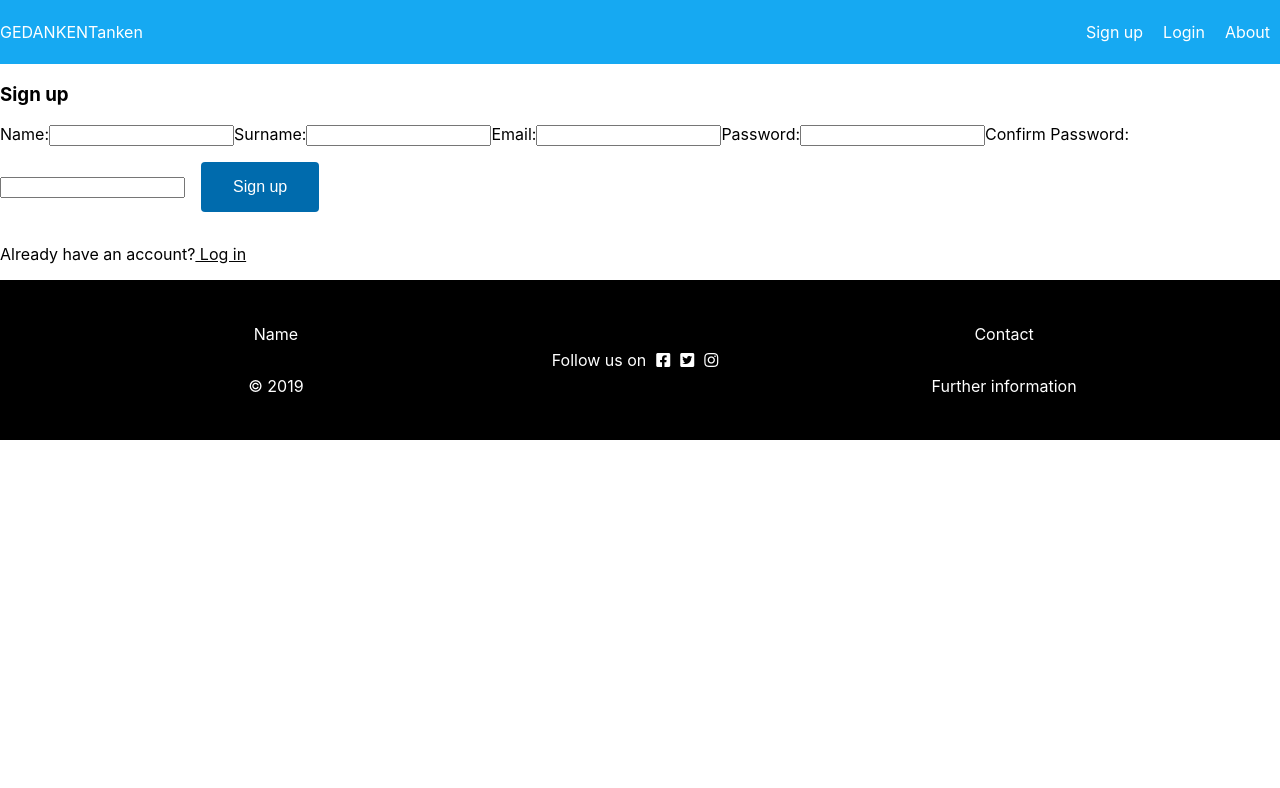
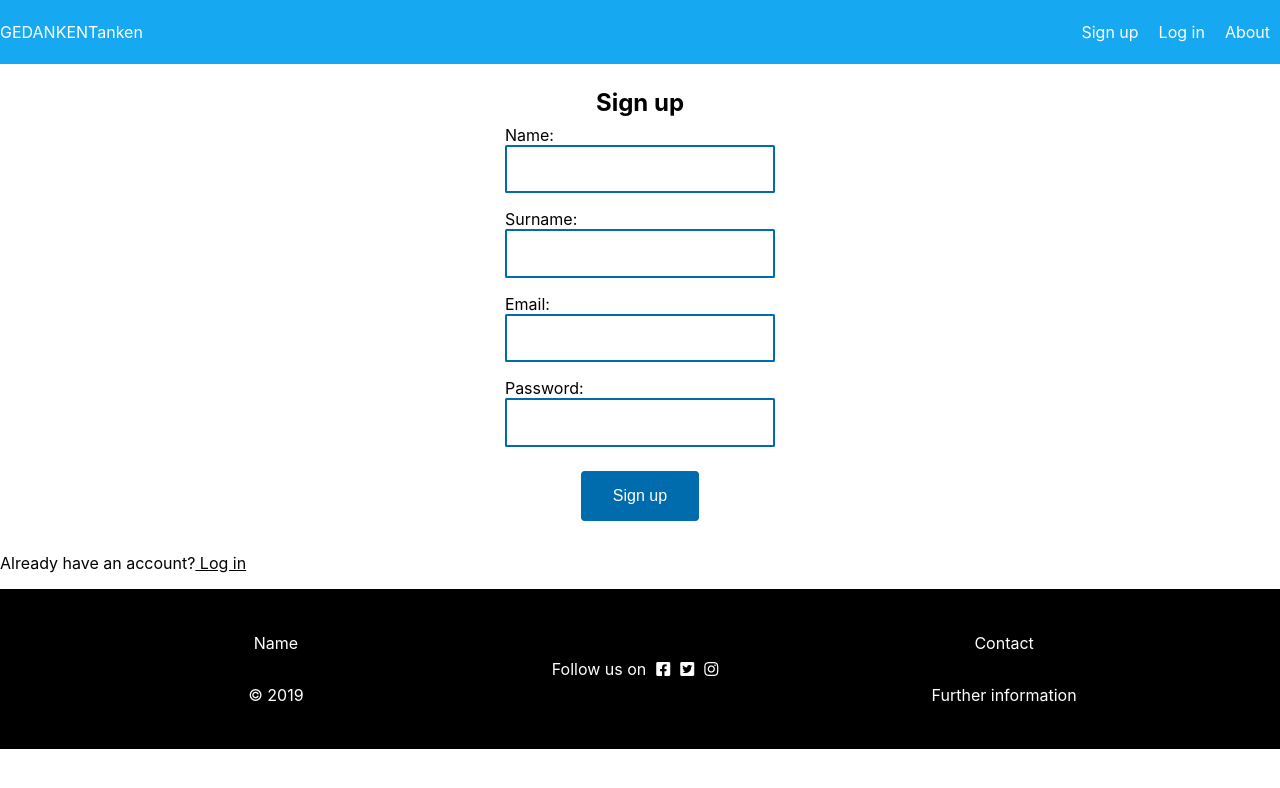
Before and after one commit to uniqorn-ideahack/uniqorn-frontend, a React (Create React App) app: page /signup in a window 1280 px wide. Shown: the top 788 px of the page. Built offline with nearby package versions, Linux system fonts and the light colour scheme; no server answers.

Commit message:
Style forms

```diff
--- a/src/components/authentication/Form.css
+++ b/src/components/authentication/Form.css
@@ -1,3 +1,33 @@
+h3 {
+    font-size: 1.5rem;
+    margin-bottom: 0;
+}
+
+form {
+    display: flex;
+    flex-direction: column;
+    align-items: center;
+}
+
+#form-frame {
+    display: flex;
+    flex-direction: column;
+    align-items: flex-start;
+}
+
+#form-group {
+    display: flex;
+    flex-direction: column;
+    margin: .5rem;
+}
+
+input {
+    padding: .7rem .6rem;
+    border-radius: .1rem;
+    font-size: 1.2rem;
+    border: 2px solid var(--dark-blue);
+}
+
 button {
     margin: 2vh;
     padding: 1rem 2rem;
--- a/src/components/authentication/LoginForm.jsx
+++ b/src/components/authentication/LoginForm.jsx
@@ -1,30 +1,30 @@
-import React, { Component } from 'react';
+import React, {Component} from 'react';
 import {Link} from "react-router-dom";
 import "./Form.css";
 import AuthService from "./Auth";
 import MainLayout from "../layout/MainLayout";
 
 export default class LoginForm extends Component {
-    constructor(props){
+    constructor(props) {
         super(props);
-    this.state = { email: '', password: ''};
+        this.state = {email: '', password: ''};
         this.service = new AuthService();
     }
 
     handleFormSubmit = (event) => {
         event.preventDefault();
         const email = this.state.email;
-    const password=this.state.password;
-    this.service.login(email,password)
-    .then( response => {
+        const password = this.state.password;
+        this.service.login(email, password)
+            .then(response => {
                 console.log(response)
                 this.setState({
-                        email:"",
+                    email: "",
                     password: ""
                 });
                 this.props.history.push('/user/dashboard')
             })
-    .catch( error => console.log(error) )
+            .catch(error => console.log(error))
     }
 
     handleChange = (event) => {
@@ -36,20 +36,27 @@ export default class LoginForm extends Component {
         return (
             <MainLayout>
                 <div className="signupForm">
+                    <form className="signupForm__input" onSubmit={this.handleFormSubmit}>
                         <h3>Log in</h3>
-          <form className="signupForm__input" onSubmit={this.handleFormSubmit}>
-
+                        <div id="form-frame">
+                            <div id="form-group">
                                 <label>Email:</label>
-            <input type="text" name="email" value={this.state.email} onChange={ e => this.handleChange(e)}/>
-
+                                <input type="text" name="email" value={this.state.email}
+                                       onChange={e => this.handleChange(e)}/>
+                            </div>
+                            <div id="form-group">
                                 <label>Password:</label>
-            <input type="password" name="password" value={this.state.password} onChange={ e => this.handleChange(e)} />
+                                <input type="password" name="password" value={this.state.password}
+                                       onChange={e => this.handleChange(e)}/>
+                            </div>
+                        </div>
 
                         <button className="submitBtn" type="submit">Log in</button>
                     </form>
 
                     <p>Don't have an account?
-            <Link to={"/signup"} style={{ color: 'rgb(5, 5, 5)', textDecoration:"underline" }}> Sign up</Link>
+                        <Link to={"/signup"} style={{color: 'rgb(5, 5, 5)', textDecoration: "underline"}}> Sign
+                            up</Link>
                     </p>
                 </div>
             </MainLayout>
--- a/src/components/authentication/SignupForm.jsx
+++ b/src/components/authentication/SignupForm.jsx
@@ -1,19 +1,21 @@
-import React, { Component } from 'react';
+import React, {Component} from 'react';
 import './Form.css';
 import {Link} from "react-router-dom";
 import MainLayout from "../layout/MainLayout";
 import AuthService from "../authentication/Auth";
 
 export default class SignUp extends Component {
-  constructor(props){
+    constructor(props) {
         super(props);
         this.formRef = React.createRef();
-    this.state = {  name: "",
-                    surname:"",
-                    email:"",
+        this.state = {
+            name: "",
+            surname: "",
+            email: "",
             password: "",
-                    confirmedPassword:""};
-    this.service= new AuthService();
+            confirmedPassword: ""
+        };
+        this.service = new AuthService();
     }
 
     handleFormSubmit = (event) => {
@@ -21,20 +23,21 @@ export default class SignUp extends Component {
         const name = this.state.name;
         const surname = this.state.surname;
         const email = this.state.email;
-    const password=this.state.password;
-    const confirmedPassword= this.state.confirmedPassword;
-    this.service.signup(name,surname,email,password, confirmedPassword)
-    .then( response => {
+        const password = this.state.password;
+        const confirmedPassword = this.state.confirmedPassword;
+        this.service.signup(name, surname, email, password, confirmedPassword)
+            .then(response => {
                 console.log(response)
-        this.setState({ name: "",
-                        surname:"",
-                        email:"",
+                this.setState({
+                    name: "",
+                    surname: "",
+                    email: "",
                     password: "",
-                        confirmedPassword:""
+                    confirmedPassword: ""
                 });
                 this.props.history.push('/user/questionaire')
             })
-    .catch( error => console.log(error) )
+            .catch(error => console.log(error))
     }
 
     handleChange = (event) => {
@@ -46,29 +49,35 @@ export default class SignUp extends Component {
         return (
             <MainLayout>
                 <div className="signupForm">
+                    <form className="signupForm__input" onSubmit={this.handleFormSubmit}>
                         <h3>Sign up</h3>
-          <form className="signupForm__input" onSubmit={this.handleFormSubmit}>
-
+                        <div id="form-frame">
+                            <div id="form-group">
                                 <label>Name:</label>
-            <input type="text" name="name" value={this.state.name} onChange={ e => this.handleChange(e)}/>
-
+                                <input type="text" name="name" value={this.state.name}
+                                       onChange={e => this.handleChange(e)}/>
+                            </div>
+                            <div id="form-group">
                                 <label>Surname:</label>
-            <input type="text" name="surname" value={this.state.surname} onChange={ e => this.handleChange(e)}/>
-
+                                <input type="text" name="surname" value={this.state.surname}
+                                       onChange={e => this.handleChange(e)}/>
+                            </div>
+                            <div id="form-group">
                                 <label>Email:</label>
-            <input type="text" name="email" value={this.state.email} onChange={ e => this.handleChange(e)}/>
-
+                                <input type="text" name="email" value={this.state.email}
+                                       onChange={e => this.handleChange(e)}/>
+                            </div>
+                            <div id="form-group">
                                 <label>Password:</label>
-            <input type="password" name="password" value={this.state.password} onChange={ e => this.handleChange(e)} />
-
-            <label>Confirm Password:</label>
-            <input type="password" name="confirmedPassword" value={this.state.confirmedPassword} onChange={ e => this.handleChange(e)} />
-
+                                <input type="password" name="password" value={this.state.password}
+                                       onChange={e => this.handleChange(e)}/>
+                            </div>
+                        </div>
                         <button className="submitBtn" type="submit">Sign up</button>
                     </form>
 
                     <p>Already have an account?
-            <Link to={"/login"} style={{ color: 'rgb(5, 5, 5)', textDecoration:"underline" }}> Log in</Link>
+                        <Link to={"/login"} style={{color: 'rgb(5, 5, 5)', textDecoration: "underline"}}> Log in</Link>
                     </p>
                 </div>
             </MainLayout>
--- a/src/components/navbar/Nav.jsx
+++ b/src/components/navbar/Nav.jsx
@@ -41,7 +41,7 @@ export default class Nav extends Component {
                 <Link to="/" className="navbar__icon">GEDANKENTanken</Link>
                 <div className="navbar__right">
                     <Link to="/signup" className="navbar__link">Sign up</Link>
-                    <Link to="/login" className="navbar__link">Login</Link>
+                    <Link to="/login" className="navbar__link">Log in</Link>
                     <Link to="/about" className="navbar__link">About</Link>
                 </div>
 
```
Lines whose indentation alone changed are shown as unchanged.
